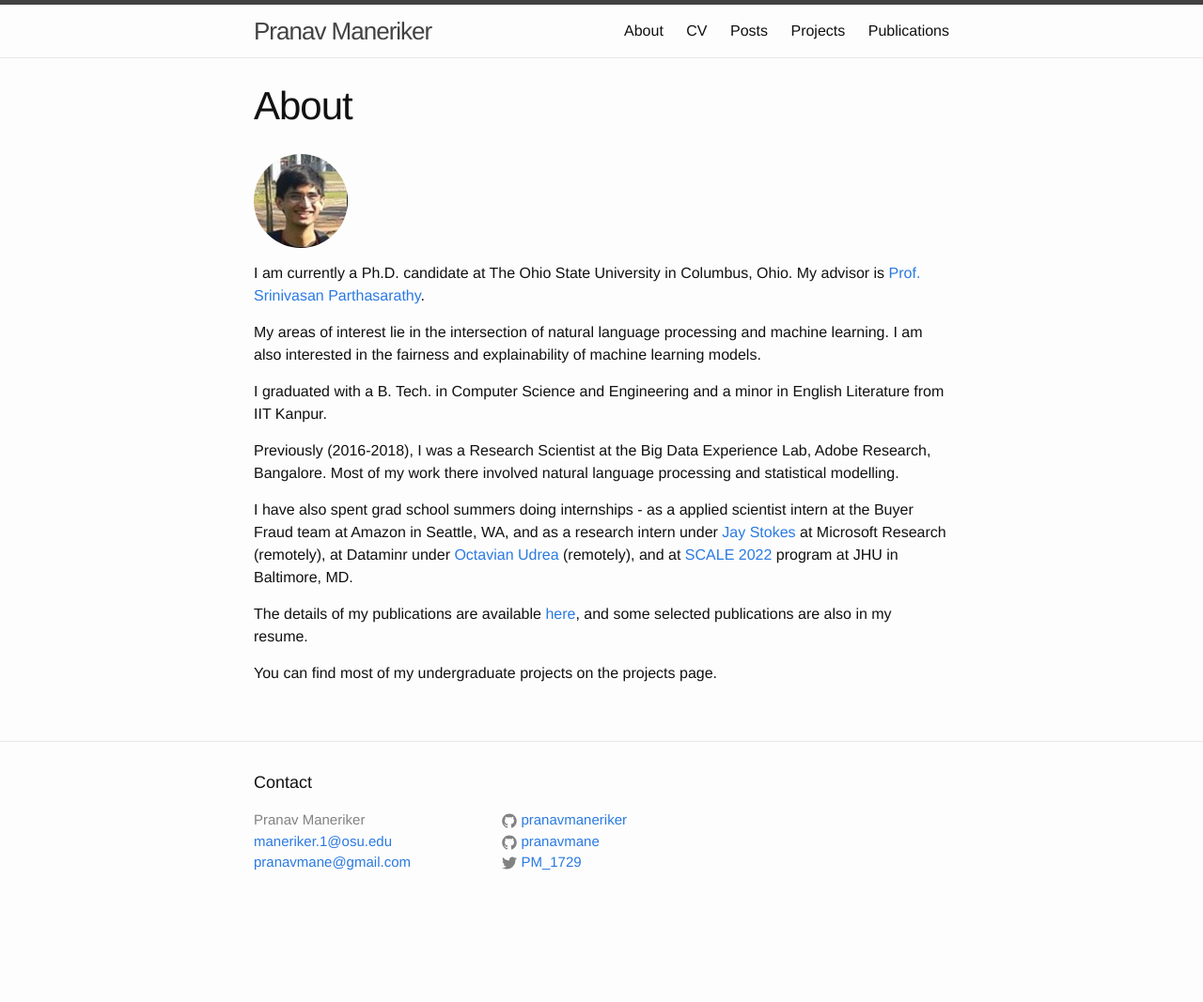
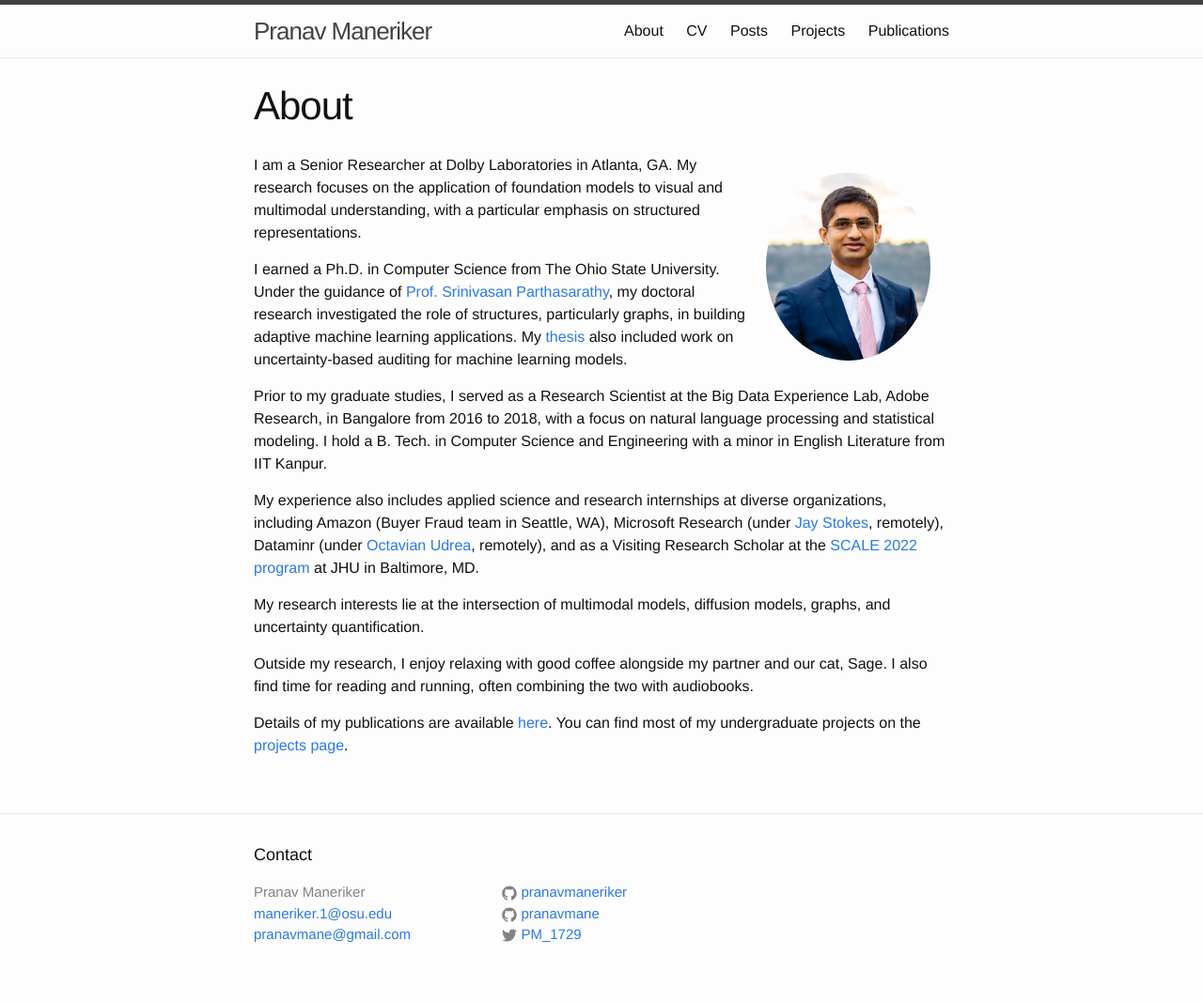
Before and after one commit to pranavmaneriker/pranavmaneriker.github.io, a Jekyll site: the page built from about.md, in a window 1280 px wide. Shown: the whole page at 94% size. Built offline with Jekyll 4.4.1, drawn with Linux system fonts in a browser that asks for light colours; before the commit the page ends 990 px from its top, so only the background shows below that.

Commit message:
Update about page

```diff
--- a/_sass/_base.scss
+++ b/_sass/_base.scss
@@ -210,6 +210,8 @@ pre {
     background-repeat: no-repeat;
     background-position: 50%;
     border-radius: 50%;
-    width: 100px;
-    height: 100px;
+    width: 175px;
+    height: 200px;
+    margin: 20px;
+    float: right;
 }
--- a/about.md
+++ b/about.md
@@ -6,19 +6,21 @@ permalink: /about/
 
 ![Me][Photo]{: .circle-image}
 
-I am currently a Ph.D. candidate at The Ohio State University in Columbus, Ohio. My advisor is [Prof. Srinivasan Parthasarathy](http://web.cse.ohio-state.edu/~parthasarathy.2/).
+I am a Senior Researcher at Dolby Laboratories in Atlanta, GA.
+My research focuses on the application of foundation models to visual and multimodal understanding, with a particular emphasis on structured representations.
 
-My areas of interest lie in the intersection of natural language processing and machine learning.
-I am also interested in the fairness and explainability of machine learning models.
+I earned a Ph.D. in Computer Science from The Ohio State University. Under the guidance of [Prof. Srinivasan Parthasarathy](http://web.cse.ohio-state.edu/~parthasarathy.2/), my doctoral research investigated the role of structures, particularly graphs, in building adaptive machine learning applications.
+ My [thesis](https://etd.ohiolink.edu/acprod/odb_etd/etd/r/1501/10?clear=10&p10_accession_num=osu1713459591984102) also included work on uncertainty-based auditing for machine learning models.
 
-I graduated with a B. Tech. in Computer Science and Engineering and a minor in English Literature from IIT Kanpur.
+Prior to my graduate studies, I served as a Research Scientist at the Big Data Experience Lab, Adobe Research, in Bangalore from 2016 to 2018, with a focus on natural language processing and statistical modeling.
+I hold a B. Tech. in Computer Science and Engineering with a minor in English Literature from IIT Kanpur.
 
-Previously (2016-2018), I was a Research Scientist at the Big Data Experience Lab, Adobe Research, Bangalore. Most of my work there involved natural language processing and statistical modelling.
+My experience also includes applied science and research internships at diverse organizations, including Amazon (Buyer Fraud team in Seattle, WA), Microsoft Research (under [Jay Stokes](https://www.microsoft.com/en-us/research/people/jstokes/), remotely), Dataminr (under [Octavian Udrea](https://www.linkedin.com/in/octavian-udrea-954aa7200), remotely), and as a Visiting Research Scholar at the [SCALE 2022 program](https://hltcoe.jhu.edu/research/scale/scale-2022/) at JHU in Baltimore, MD.
 
-I have also spent grad school summers doing internships - as a applied scientist intern at the Buyer Fraud team at Amazon in Seattle, WA, and as a research intern under [Jay Stokes](https://www.microsoft.com/en-us/research/people/jstokes/) at Microsoft Research (remotely), at Dataminr under [Octavian Udrea](https://www.linkedin.com/in/octavian-udrea-954aa7200) (remotely), and at [SCALE 2022](https://hltcoe.jhu.edu/research/scale/scale-2022/) program at JHU in Baltimore, MD.
+My research interests lie at the intersection of multimodal models, diffusion models, graphs, and uncertainty quantification.
 
-The details of my publications are available [here](https://scholar.google.com/citations?user=9t8gbkkAAAAJ&hl=en), and some selected publications are also in my resume.
+Outside my research, I enjoy relaxing with good coffee alongside my partner and our cat, Sage. I also find time for reading and running, often combining the two with audiobooks.
 
-You can find most of my undergraduate projects on the projects page.
+Details of my publications are available [here](https://scholar.google.com/citations?user=9t8gbkkAAAAJ&hl=en). You can find most of my undergraduate projects on the [projects page](/projects).
 
 [Photo]:{{ site.baseurl }}/assets/photo.jpg
```
Also changed, not shown: assets/photo.jpg, 2 other files.
